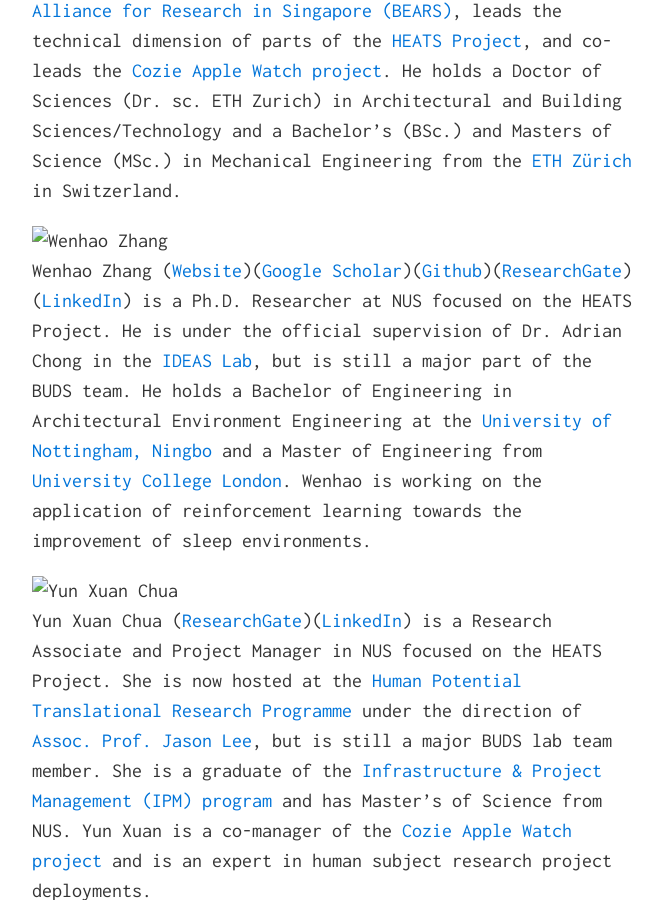
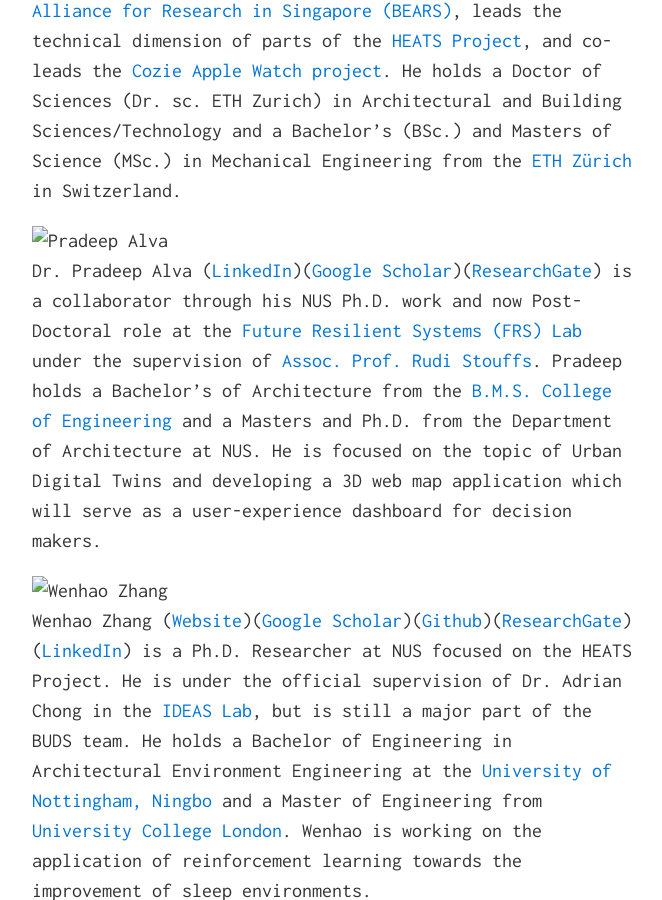
Before and after one commit to buds-lab/buds-lab.github.io, a Jekyll site: the page built from index.md, in a window 1280 px wide and 900 px high, scrolled down 6664 px. Shown: the whole window, without its empty margins (308-970 px from the left). Built offline with Jekyll 4.4.1, drawn with Linux system fonts in a browser that asks for light colours.

Commit message:
added pradeep

```diff
--- a/index.md
+++ b/index.md
@@ -101,6 +101,9 @@ Jean You ([LinkedIn](https://www.linkedin.com/in/jeanyou/){:target="_blank"})([W
 ![Dr. Mario Frei](buds-lab.github.io/mariofrei.png)
 Dr. Mario Frei ([ResearchGate](https://www.researchgate.net/profile/Mario_Frei){:target="_blank"})([LinkedIn](https://www.linkedin.com/in/mario-frei/){:target="_blank"})([Scopus](https://www.scopus.com/authid/detail.uri?authorId=56405252200){:target="_blank"})([ORCID](https://orcid.org/0000-0003-2193-5211){:target="_blank"}) is a Senior Postdoctoral Scholar at the [Berkeley Education Alliance for Research in Singapore (BEARS)](https://bear.create.edu.sg/about-create/research-centres/bears/){:target="_blank"}, leads the technical dimension of parts of the [HEATS Project](https://www.linkedin.com/company/project-heats/){:target="_blank"}, and co-leads the [Cozie Apple Watch project](https://cozie-apple.app){:target="_blank"}. He holds a Doctor of Sciences (Dr. sc. ETH Zurich) in Architectural and Building Sciences/Technology and a Bachelor's (BSc.) and Masters of Science (MSc.) in Mechanical Engineering from the [ETH Z&uuml;rich](https://ethz.ch/en.html){:target="_blank"} in Switzerland.
 <!-- is a Research Fellow at NUS in the BUDS Lab. He holds a Doctor of Sciences (Dr. sc. ETH Zurich) in Architectural and Building Sciences/Technology and a Bachelor's (BSc.) and Masters of Science (MSc.) in Mechanical Engineering from the [ETH Z&uuml;rich](http://bit.ly/2nsD908){:target="_blank"} in Switzerland. Mario is the equivalent of the BUDS Lab *Oberassistent* (Senior Researcher) as he ties together all the technologies being developed through his leadership in the Digital Twin Project. He is an expert in hardware prototyping, engineering, design, and navigating admin policies. -->
+
+![Pradeep Alva](buds-lab.github.io/pradeepalva.jpg)
+Dr. Pradeep Alva ([LinkedIn](https://www.linkedin.com/in/pradeep-attavar-alva-77095012b/){:target="_blank"})([Google Scholar](https://scholar.google.com/citations?user=wgC2shIAAAAJ&hl=en){:target="_blank"})([ResearchGate](https://www.researchgate.net/profile/Pradeep-Alva){:target="_blank"}) is a collaborator through his NUS Ph.D. work and now Post-Doctoral role at the [Future Resilient Systems (FRS) Lab](https://frs.ethz.ch){:target="_blank"} under the supervision of [Assoc. Prof. Rudi Stouffs](https://cde.nus.edu.sg/arch/staffs/rudi-stouffs-dr/){:target="_blank"}. Pradeep holds a Bachelor's of Architecture from the [B.M.S. College of Engineering](https://www.bmsce.ac.in){:target="_blank"} and a Masters and Ph.D. from the Department of Architecture at NUS. He is focused on the topic of Urban Digital Twins and developing a 3D web map application which will serve as a user-experience dashboard for decision makers.
 
 ![Wenhao Zhang](buds-lab.github.io/wenhao.png)
 Wenhao Zhang ([Website](https://wenha0zhang.github.io/){:target="_blank"})([Google Scholar](https://scholar.google.com/citations?&user=11jU6YIAAAAJ&view_op=list_works&gmla=AJ1KiT15x5zG5pwAi9ltAHo9xzvBLUt1nbL4_fvxGavo9erbICjtAB8INOcjJlwxJXgDYfPew7f24Dqt4LMuwEkA-3nX3oxYbttcTgCuugg){:target="_blank"})([Github](https://github.com/WENHA0ZHANG){:target="_blank"})([ResearchGate](https://www.researchgate.net/profile/Wenhao-Zhang-55){:target="_blank"})([LinkedIn](https://www.linkedin.com/in/wenhao-zhang-861490257/){:target="_blank"}) is a Ph.D. Researcher at NUS focused on the HEATS Project. He is under the official supervision of Dr. Adrian Chong in the [IDEAS Lab](https://ideaslab.io){:target="_blank"}, but is still a major part of the BUDS team. He holds a Bachelor of Engineering in Architectural Environment Engineering at the [University of Nottingham, Ningbo](https://www.nottingham.edu.cn/en/index.aspx){:target="_blank"} and a Master of Engineering from [University College London](https://www.ucl.ac.uk/){:target="_blank"}. Wenhao is working on the application of reinforcement learning towards the improvement of sleep environments.
```
Also changed, not shown: pradeepalva.jpg (added).
